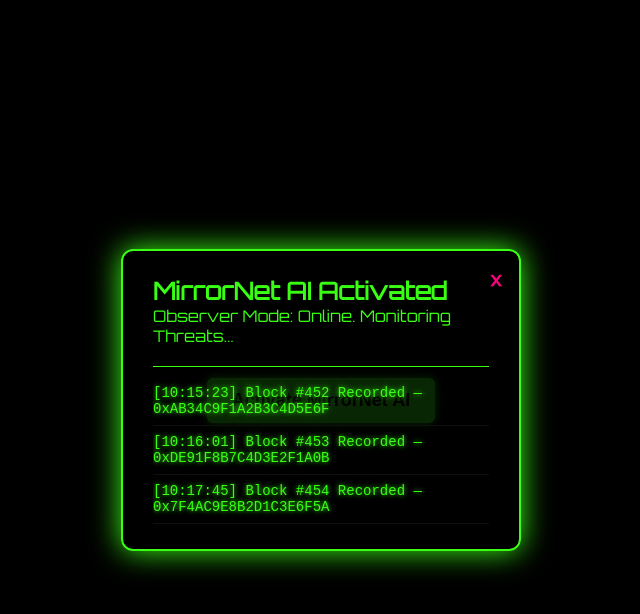
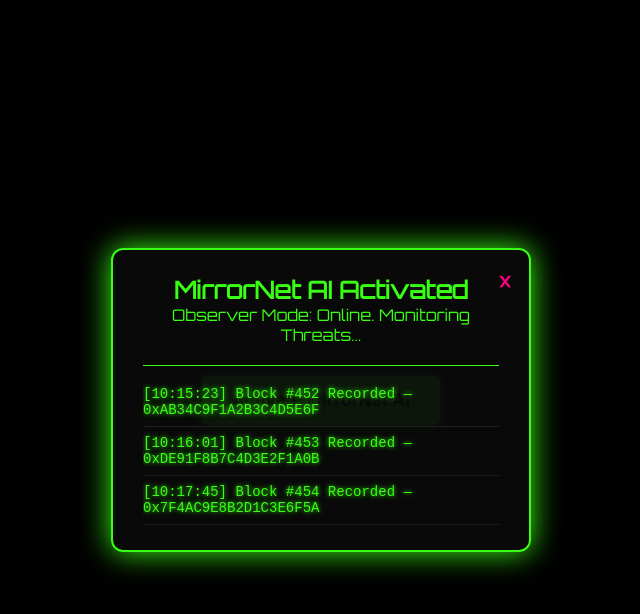
Before and after one commit to RisingPhoeinixxxx/mirrorNetAI, a plain HTML site: page index.html in a window 1280 px wide. Both pictures are taken after a click on the button "Activate MirrorNet AI". Shown: the whole page, without its empty margins (319-959 px from the left). Drawn offline with Linux system fonts and the light colour scheme.

Commit message:
styles.css

```diff
--- a/styles.css
+++ b/styles.css
@@ -1,25 +1,25 @@
-/* Basic Reset */
 * {
   box-sizing: border-box;
   margin: 0;
   padding: 0;
 }
 
-/* Body & fonts */
 body {
-  background: #000000;
+  background: #000;
   color: #39FF14;
-  font-family: 'Orbitron', monospace, sans-serif;
+  font-family: 'Orbitron', monospace;
   display: flex;
   justify-content: center;
   align-items: center;
   height: 100vh;
   flex-direction: column;
+  text-align: center;
+  padding: 20px;
 }
 
-/* Button style */
+/* Activate button */
 #activateBtn {
-  padding: 12px 25px;
+  padding: 14px 30px;
   background: #39FF14;
   border: none;
   border-radius: 6px;
@@ -34,63 +34,81 @@ body {
   background: #28c700;
 }
 
-/* Popup container */
+/* Popup box */
 #popup {
   position: fixed;
   top: 50%;
   left: 50%;
   transform: translate(-50%, -50%);
-  background: rgba(0,0,0,0.85);
+  background: rgba(10, 10, 10, 0.95);
   border: 2px solid #39FF14;
   border-radius: 12px;
   padding: 25px 30px;
-  width: 400px;
+  width: 420px;
+  max-width: 95%;
   box-shadow: 0 0 30px #39FF14;
   z-index: 9999;
   animation: fadeIn 0.8s ease forwards;
 }
 
-/* Hidden by default */
 .hidden {
   display: none;
 }
 
-/* Close button */
 #closeBtn {
   position: absolute;
-  top: 10px;
-  right: 15px;
+  top: 12px;
+  right: 16px;
   font-size: 28px;
   color: #FF007F;
   cursor: pointer;
   user-select: none;
-  transition: color 0.3s ease;
 }
 #closeBtn:hover {
   color: #FF00C8;
 }
 
-/* Blockchain logs container */
 #blockchainLogs {
   margin-top: 20px;
-  max-height: 200px;
+  max-height: 250px;
   overflow-y: auto;
   border-top: 1px solid #39FF14;
-  padding-top: 10px;
+  padding-top: 12px;
+  text-align: left;
 }
 
-/* Each log item */
 .logItem {
   padding: 8px 0;
-  border-bottom: 1px solid #0F0F0F;
+  border-bottom: 1px solid #1f1f1f;
   font-family: monospace;
   font-size: 14px;
   color: #39FF14;
   text-shadow: 0 0 5px #39FF14;
 }
 
-/* Fade in animation */
+/* Animations */
 @keyframes fadeIn {
   from {opacity: 0;}
   to {opacity: 1;}
 }
+
+@keyframes glitch {
+  0% { text-shadow: 2px 2px #ff00c8; }
+  20% { text-shadow: -2px -2px #00ffff; }
+  40% { text-shadow: 2px -2px #ff00c8; }
+  60% { text-shadow: -2px 2px #00ffff; }
+  80% { text-shadow: 2px 2px #ff00c8; }
+  100% { text-shadow: 0 0 #00ffff; }
+}
+
+.glitch-text {
+  animation: glitch 1s infinite;
+}
+
+/* Responsive */
+@media (max-width: 500px) {
+  #popup {
+    width: 90%;
+    padding: 20px;
+  }
+}
```
